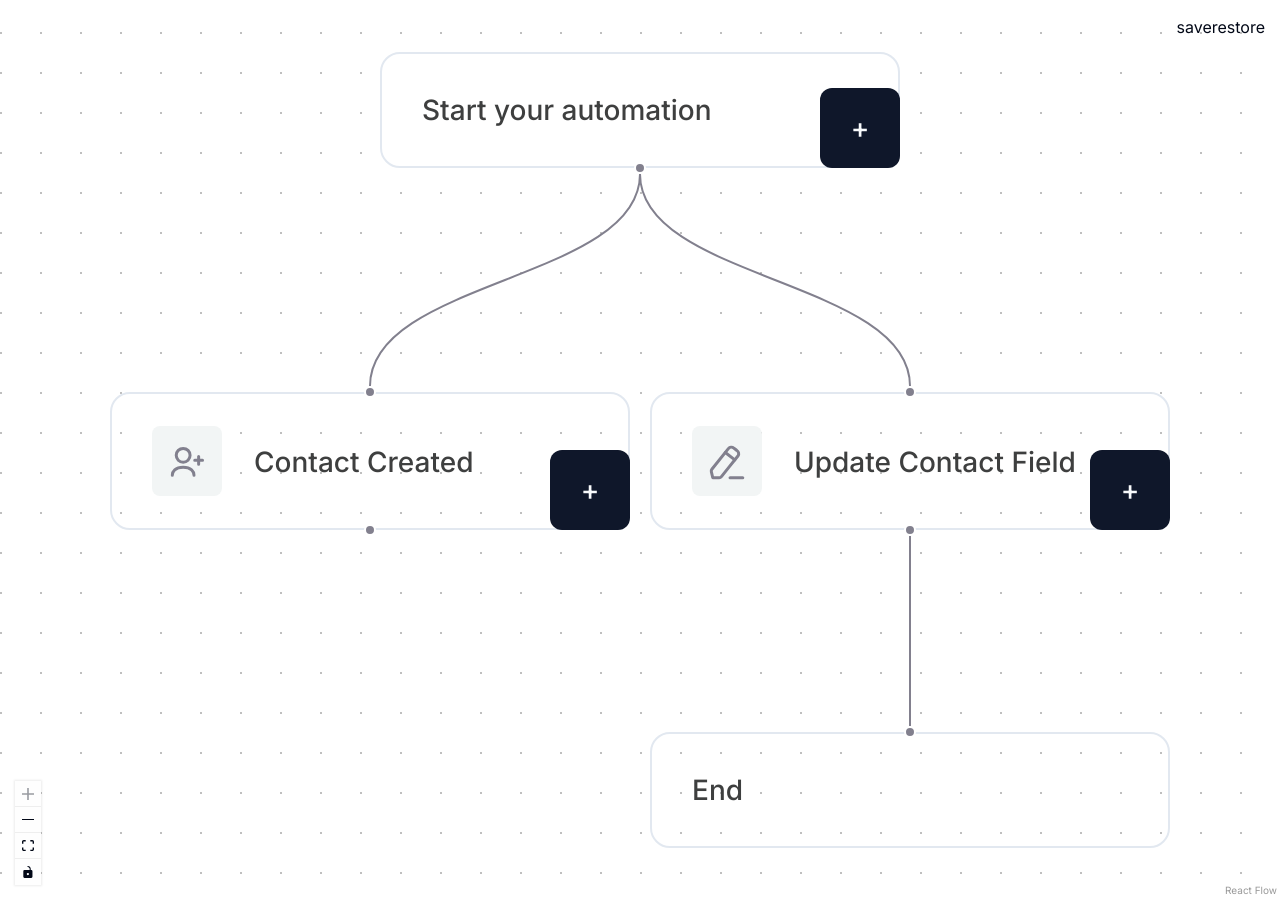
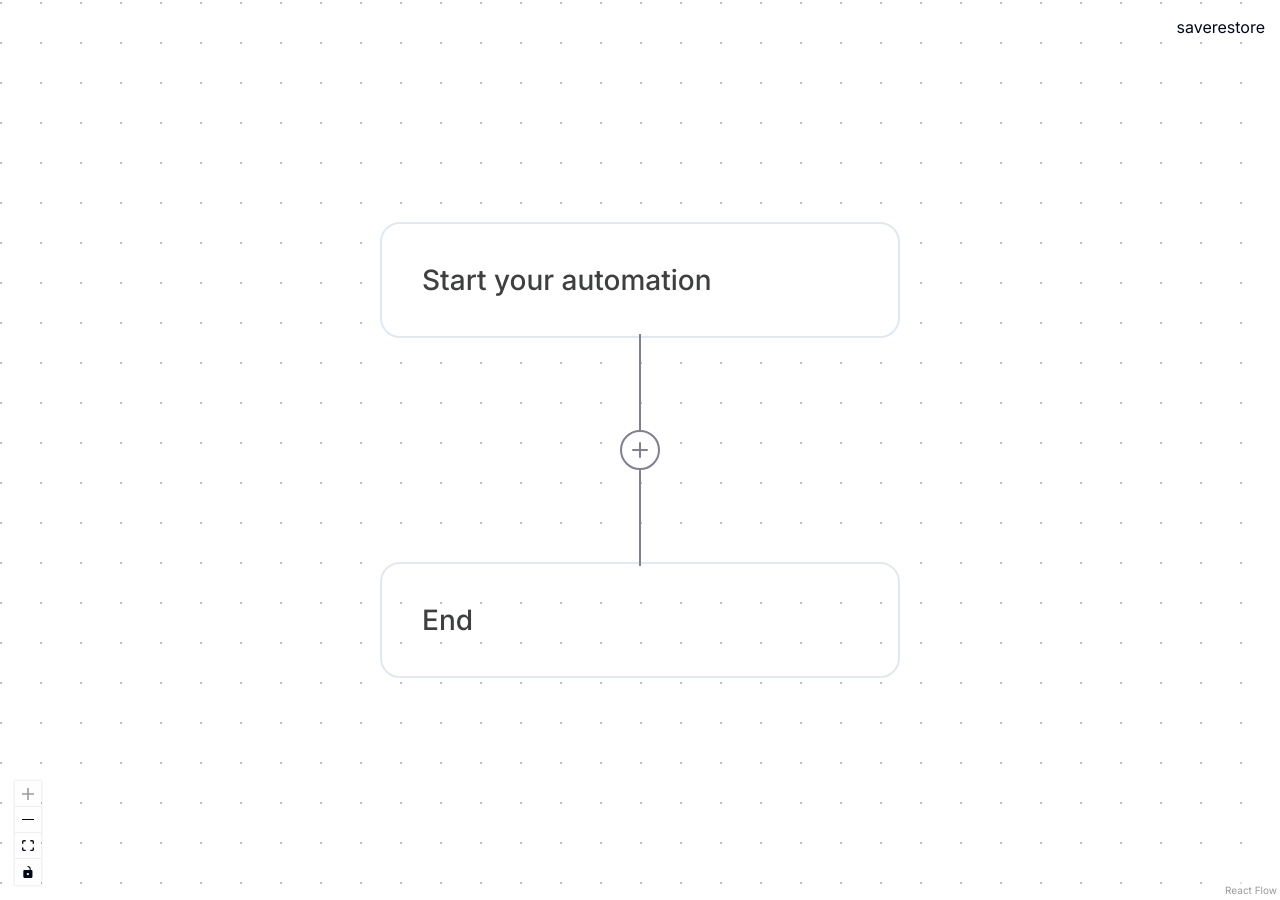
Before and after one commit to devmuhib01/automation-nextjs, a Next.js app: page / in a window 1280 px wide. Built offline with nearby package versions, Linux system fonts and the light colour scheme.

Commit message:
custom edge added and update nodes

```diff
--- a/app/globals.css
+++ b/app/globals.css
@@ -83,6 +83,12 @@
 }
 .automation__canvas .react-flow .react-flow__handle {
   background-color: #82808e !important;
+  min-width: 1px;
+  min-height: 1px;
+  width: 1px;
+  height: 4px;
+  border: none;
+  border-radius: 0px;
 }
 
 .automation__canvas .react-flow__node-default.selectable.selected {
@@ -103,3 +109,21 @@
 .react-flow__edge-path {
   stroke: #82808e;
 }
+
+.edgebutton {
+  width: 20px;
+  height: 20px;
+  background: #ffffff;
+  border: 1px solid #82808e;
+  cursor: pointer;
+  border-radius: 50%;
+  font-size: 12px;
+  line-height: 1;
+  display: flex;
+  align-items: center;
+  justify-content: center;
+}
+
+.edgebutton:hover {
+  box-shadow: 0 0 6px 2px rgba(0, 0, 0, 0.08);
+}
--- a/components/Automation/Automation.jsx
+++ b/components/Automation/Automation.jsx
@@ -21,15 +21,18 @@ import { nodeTypes } from "@/constants/nodeTypes";
 import { v4 as uuidv4 } from "uuid";
 import _ from "lodash";
 import { useAutomationFlowStore } from "@/store/automationFlowStore";
+import { edgeTypes } from "@/constants/edgeTypes";
 
 const Automation = () => {
   const [nodes, setNodes, onNodesChange] = useNodesState(initialNodes);
   const [edges, setEdges, onEdgesChange] = useEdgesState(initialEdges);
 
-  const { selectedNode, setSelectedNode } = useAutomationFlowStore((state) => ({
-    setSelectedNode: state.setSelectedNode,
-    selectedNode: state.selectedNode,
-  }));
+  const { selectedNode, setSelectedNode, setSourceNode } =
+    useAutomationFlowStore((state) => ({
+      setSelectedNode: state.setSelectedNode,
+      selectedNode: state.selectedNode,
+      setSourceNode: state.setSourceNode,
+    }));
 
   const [rfInstance, setRfInstance] = useState(null);
 
@@ -110,6 +113,54 @@ const Automation = () => {
     // setSelectedNode(null);
   };
 
+  const addNewNodeBelow = (sourceNode, edgeId) => {
+    console.log("getting", sourceNode, edgeId);
+    const newNode = {
+      id: `${nodes.length + 1}`,
+      type: "email",
+      data: { label: `New Node ${nodes.length + 1}` },
+      position: { x: 0, y: 0 },
+    };
+    setNodes((nds) => nds.concat(newNode));
+
+    // Update edges
+    const updatedEdges = edges.map((edge) => {
+      if (edge.id === edgeId) {
+        return {
+          ...edge,
+          target: newNode.id,
+        };
+      }
+      return edge;
+    });
+
+    // setEdges((eds) => eds.concat(updatedEdges));
+
+    // Set the new edges
+    // Set the new edges using concat
+    // setEdges((eds) =>
+    //   eds.concat({
+    //     id: `e${newNode.id}-${sourceNode.id}`,
+    //     source: newNode.id,
+    //     target: sourceNode.id,
+    //     type: "custom",
+    //     data: { onEdgeButtonClick },
+    //   })
+    // );
+
+    // setEdges([
+    //   ...updatedEdges,
+    //   {
+    //     id: `e${newNode.id}-${sourceNode.id}`,
+    //     source: newNode.id,
+    //     target: sourceNode.id,
+    //     animated: true,
+    //     type: "custom",
+    //     data: { onEdgeButtonClick },
+    //   },
+    // ]);
+  };
+
   const addNewNode = (sourceNodeId, node) => {
     const cloneNode = _.cloneDeep(node);
     const { group, ...rest } = cloneNode;
@@ -133,6 +184,21 @@ const Automation = () => {
         target: newNode.id,
       })
     );
+  };
+
+  const onEdgeButtonClick = (edgeId) => {
+    // Handle the logic to open the sidebar and add a new node
+    const edge = edges.find((e) => e.id === edgeId);
+    if (edge) {
+      const sourceNode = nodes.find((n) => n.id === edge.source);
+
+      setSourceNode({
+        ...sourceNode,
+        data: { ...sourceNode.data, onDeleteNode, onAddNode: addNewNode },
+      });
+      // addNewNodeBelow(sourceNode, edgeId);
+      console.log("clicked edge", sourceNode, edgeId);
+    }
   };
 
   const onSave = useCallback(() => {
@@ -182,8 +248,13 @@ const Automation = () => {
                 onAddNode: addNewNode,
               },
             }))}
-            edges={edges}
+            edges={edges.map((edge) => ({
+              ...edge,
+              type: "custom",
+              data: { onEdgeButtonClick },
+            }))}
             nodeTypes={nodeTypes}
+            edgeTypes={edgeTypes}
             onNodesChange={onNodesChange}
             onEdgesChange={onEdgesChange}
             onConnect={onConnect}
--- /dev/null
+++ b/components/Edges/CustomEdge.jsx
@@ -0,0 +1,60 @@
+import React, { useState } from "react";
+import {
+  BaseEdge,
+  EdgeLabelRenderer,
+  getBezierPath,
+  useReactFlow,
+} from "@xyflow/react";
+import { Plus } from "lucide-react";
+
+import NodesSidebar from "@/components/Sidebar/NodesSidebar";
+
+export default function CustomEdge({
+  id,
+  sourceX,
+  sourceY,
+  targetX,
+  targetY,
+  sourcePosition,
+  targetPosition,
+  style = {},
+  markerEnd,
+  data,
+}) {
+  const { setEdges } = useReactFlow();
+  const [edgePath, labelX, labelY] = getBezierPath({
+    sourceX,
+    sourceY,
+    sourcePosition,
+    targetX,
+    targetY,
+    targetPosition,
+  });
+
+  const AddButton = (
+    <button className="edgebutton" onClick={() => data.onEdgeButtonClick(id)}>
+      <Plus size={12} color="#82808E" />
+    </button>
+  );
+
+  return (
+    <>
+      <BaseEdge path={edgePath} markerEnd={markerEnd} style={style} />
+      <EdgeLabelRenderer>
+        <div
+          style={{
+            position: "absolute",
+            transform: `translate(-50%, -50%) translate(${labelX}px,${labelY}px)`,
+            fontSize: 12,
+            // everything inside EdgeLabelRenderer has no pointer events by default
+            // if you have an interactive element, set pointer-events: all
+            pointerEvents: "all",
+          }}
+          className="nodrag nopan"
+        >
+          <NodesSidebar trigger={AddButton} />
+        </div>
+      </EdgeLabelRenderer>
+    </>
+  );
+}
--- a/components/Nodes/NodeComponent.jsx
+++ b/components/Nodes/NodeComponent.jsx
@@ -2,26 +2,10 @@
 
 import React from "react";
 import { nodesIcon } from "@/constants";
-import NodesSidebar from "@/components/Sidebar/NodesSidebar";
+
 import NodeEditSidebar from "../Sidebar/NodeEditSidebar";
-import { Button } from "@/components/ui/button";
 
 const NodeComponent = ({ id, data, type }) => {
-  const AddButton = type && type !== "end" && (
-    <Button
-      size="icon"
-      style={{
-        position: "absolute",
-        bottom: "0",
-        right: "0",
-        cursor: "pointer",
-      }}
-      onClick={(e) => e.stopPropagation()}
-    >
-      +
-    </Button>
-  );
-
   const NodeComponent = (
     <div className="node__item">
       {nodesIcon[type]?.icon && (
@@ -35,12 +19,6 @@ const NodeComponent = ({ id, data, type }) => {
       <p className="text-[14px] leading-6 text-[#3E3F3F] font-medium">
         {data.label}
       </p>
-
-      <NodesSidebar
-        trigger={AddButton}
-        onAddNode={data.onAddNode}
-        sourceNodeId={id}
-      />
     </div>
   );
 
--- a/components/Sidebar/NodesList.jsx
+++ b/components/Sidebar/NodesList.jsx
@@ -5,10 +5,15 @@ import { Input } from "@/components/ui/input";
 import { Search } from "lucide-react";
 import clsx from "clsx";
 import { nodesIcon, nodeTypeOptions } from "@/constants";
+import { useAutomationFlowStore } from "@/store/automationFlowStore";
 
-const NodesList = ({ onAddNode, sourceNodeId }) => {
+const NodesList = () => {
   const [filterNodes, setFilterNodes] = useState([]);
   const [isNotFound, setIsNotFound] = useState(false);
+
+  const { sourceNode } = useAutomationFlowStore((state) => ({
+    sourceNode: state.sourceNode,
+  }));
 
   const searchHandler = (event) => {
     const filteredNodes = nodeTypeOptions.filter((node) =>
@@ -48,7 +53,7 @@ const NodesList = ({ onAddNode, sourceNodeId }) => {
               key={index}
               onClick={(e) => {
                 e.stopPropagation();
-                onAddNode(sourceNodeId, node);
+                sourceNode.data.onAddNode(sourceNode.id, node);
               }}
               className="p-2 rounded-lg border flex items-center gap-3.5 cursor-pointer"
             >
@@ -80,7 +85,7 @@ const NodesList = ({ onAddNode, sourceNodeId }) => {
                     key={index}
                     onClick={(e) => {
                       e.stopPropagation();
-                      onAddNode(sourceNodeId, node);
+                      sourceNode.data.onAddNode(sourceNode.id, node);
                     }}
                     className="p-2 rounded-lg border flex items-center gap-3.5 cursor-pointer"
                   >
@@ -110,7 +115,7 @@ const NodesList = ({ onAddNode, sourceNodeId }) => {
                     key={index}
                     onClick={(e) => {
                       e.stopPropagation();
-                      onAddNode(sourceNodeId, node);
+                      sourceNode.data.onAddNode(sourceNode.id, node);
                     }}
                     className="p-2 rounded-lg border flex items-center gap-3.5 cursor-pointer"
                   >
@@ -139,7 +144,7 @@ const NodesList = ({ onAddNode, sourceNodeId }) => {
                     key={index}
                     onClick={(e) => {
                       e.stopPropagation();
-                      onAddNode(sourceNodeId, node);
+                      sourceNode.data.onAddNode(sourceNode.id, node);
                     }}
                     className="p-2 rounded-lg border flex items-center gap-3.5 cursor-pointer"
                   >
--- a/components/Sidebar/NodesSidebar.jsx
+++ b/components/Sidebar/NodesSidebar.jsx
@@ -11,7 +11,7 @@ import {
 import clsx from "clsx";
 import NodesList from "@/components/Sidebar/NodesList";
 
-const NodesSidebar = ({ onAddNode, sourceNodeId, trigger }) => {
+const NodesSidebar = ({ trigger }) => {
   return (
     <Sheet modal={false}>
       <SheetTrigger asChild>{trigger}</SheetTrigger>
@@ -36,7 +36,7 @@ const NodesSidebar = ({ onAddNode, sourceNodeId, trigger }) => {
           </SheetDescription>
         </SheetHeader>
         <div className="px-5 py-4 border-t ">
-          <NodesList onAddNode={onAddNode} sourceNodeId={sourceNodeId} />
+          <NodesList />
         </div>
       </SheetContent>
     </Sheet>
--- /dev/null
+++ b/constants/edgeTypes.js
@@ -0,0 +1,5 @@
+const { default: CustomEdge } = require("@/components/Edges/CustomEdge");
+
+export const edgeTypes = {
+  custom: CustomEdge,
+};
--- a/constants/index.js
+++ b/constants/index.js
@@ -18,35 +18,16 @@ export const initialNodes = [
     data: { label: "Start your automation" },
     position: { x: 0, y: 0 },
   },
+
   {
     id: "2",
-    type: "contact",
-    data: { label: "Contact Created" },
-    position: { x: 0, y: 0 },
-  },
-  {
-    id: "3",
-    type: "updateContact",
-    data: {
-      label: "Update Contact Field",
-      type: "",
-      fields: [{ name: "city", value: "Sylhet" }],
-    },
-    position: { x: 0, y: 0 },
-  },
-  {
-    id: "4",
     type: "end",
     data: { label: "End" },
     position: { x: 0, y: 0 },
   },
 ];
 
-export const initialEdges = [
-  { id: "e1-2", source: "1", target: "2" },
-  { id: "e1-3", source: "1", target: "3" },
-  { id: "e1-4", source: "3", target: "4" },
-];
+export const initialEdges = [{ id: "e1-1", source: "1", target: "2" }];
 
 export const nodeTypeOptions = [
   {
--- a/store/automationFlowStore.js
+++ b/store/automationFlowStore.js
@@ -2,5 +2,7 @@ import { create } from "zustand";
 
 export const useAutomationFlowStore = create((set) => ({
   selectedNode: null,
+  sourceNode: null,
   setSelectedNode: (node) => set((state) => (state.selectedNode = node)),
+  setSourceNode: (node) => set((state) => (state.sourceNode = node)),
 }));
```
